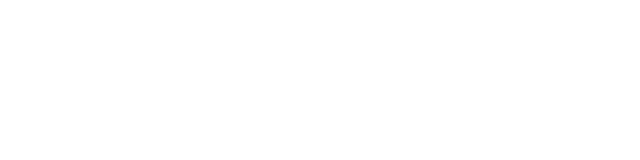
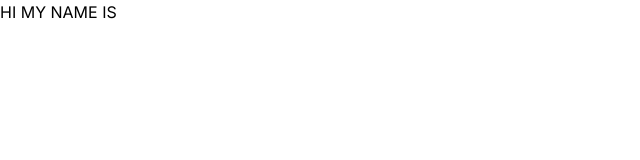
Before and after one commit to DineDesign/DineDesign, a Next.js app in the folder dinedesign/: page / in a window 1280 px wide. Shown: the top 160 px of the page, without its empty margins (0-640 px from the left). Built offline with nearby package versions, Linux system fonts and the light colour scheme.

Commit message:
test part 2

```diff
--- a/dinedesign/src/app/components/Footer.js
+++ b/dinedesign/src/app/components/Footer.js
@@ -1,7 +1,7 @@
 export default function Footer(){
 return(
     <div>
-
+        HI MY NAME IS
     </div>
 )
 
```
